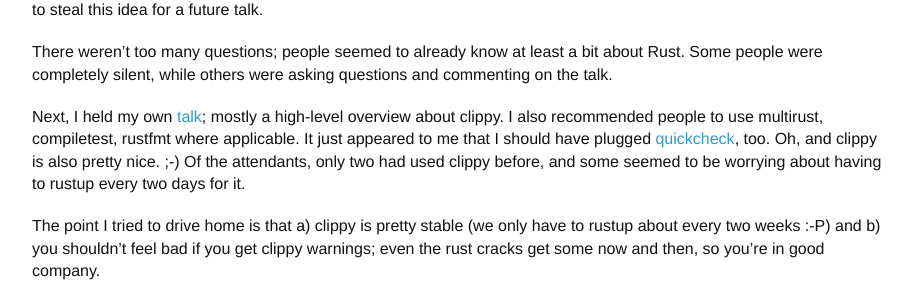
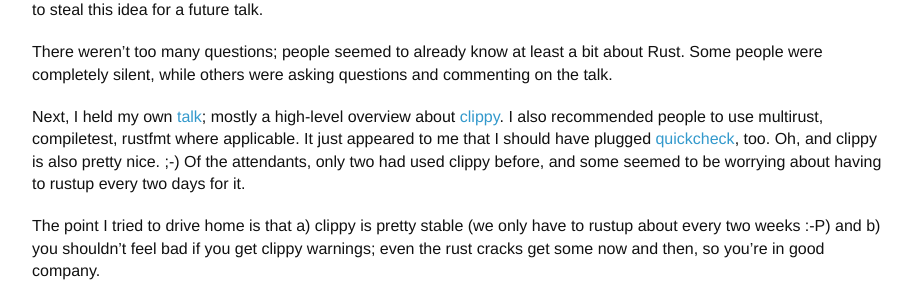
Before and after one commit to llogiq/llogiq.github.io, a Jekyll site: the page built from _posts/2015-11-15-meetup.md, in a window 1280 px wide. Shown: the part 518-818 px from the top of the page, without its empty margins (178-1096 px from the left). Built offline with Jekyll 4.4.1, drawn with Linux system fonts in a browser that asks for light colours; part of the change alters nothing that is shown.

```diff
--- a/_posts/2015-11-15-meetup.md
+++ b/_posts/2015-11-15-meetup.md
@@ -29,7 +29,7 @@ about Rust. Some people were completely silent, while others were asking
 questions and commenting on the talk.
 
 Next, I held my own [talk](/talks/clippy.html); mostly a high-level overview
-about clippy. I also recommended people to use multirust, compiletest, rustfmt
+about [clippy](https://github.com/Manishearth/rust-clippy). I also recommended people to use multirust, compiletest, rustfmt
 where applicable. It just appeared to me that I should have plugged
 [quickcheck](https://github.com/BurntSushi/quickcheck), too. Oh, and clippy is
 also pretty nice. ;-) Of the attendants, only two had used clippy before, and
```
